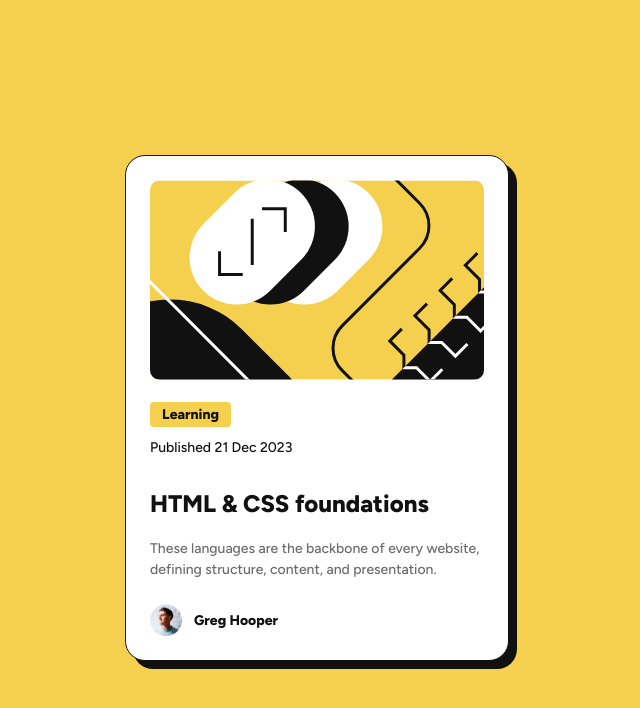
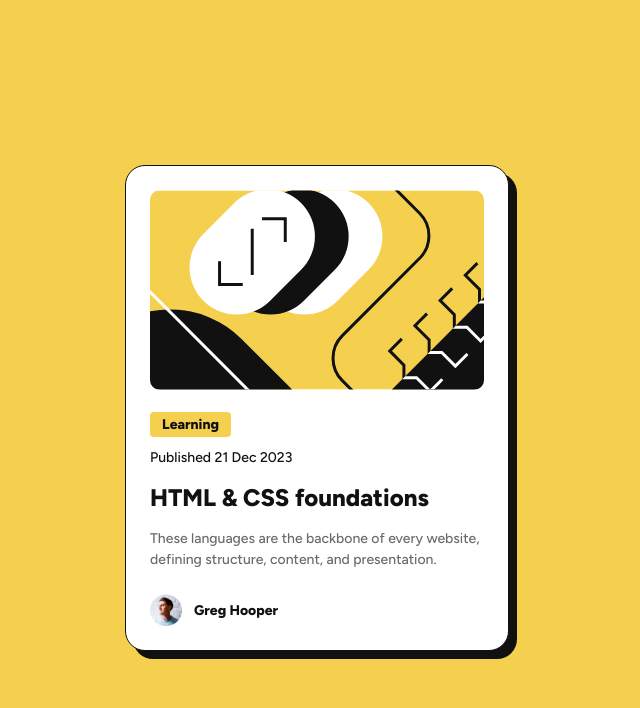
Before and after one commit to ivanpehar/blog_preview_card, a plain HTML site: page index.html in a window 1280 px wide. Shown: the whole page, without its empty margins (323-963 px from the left). Drawn offline with Linux system fonts and the light colour scheme.

Commit message:
Updated styles.css

```diff
--- a/styles/styles.css
+++ b/styles/styles.css
@@ -27,7 +27,7 @@ body {
     margin-bottom: 24px;
 }
 
-p, h2 {
+p, h1 {
     margin: 0 0 12px 0;
 }
 .badge {
```
